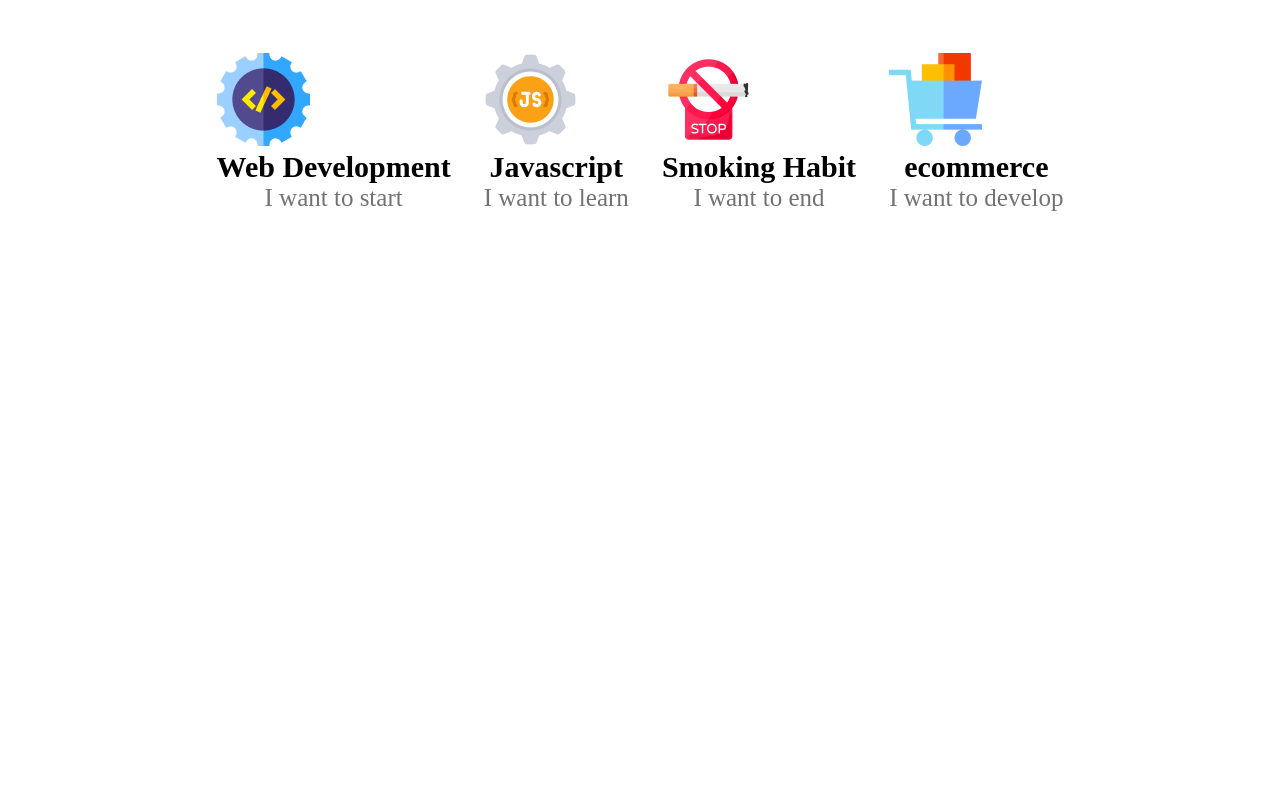
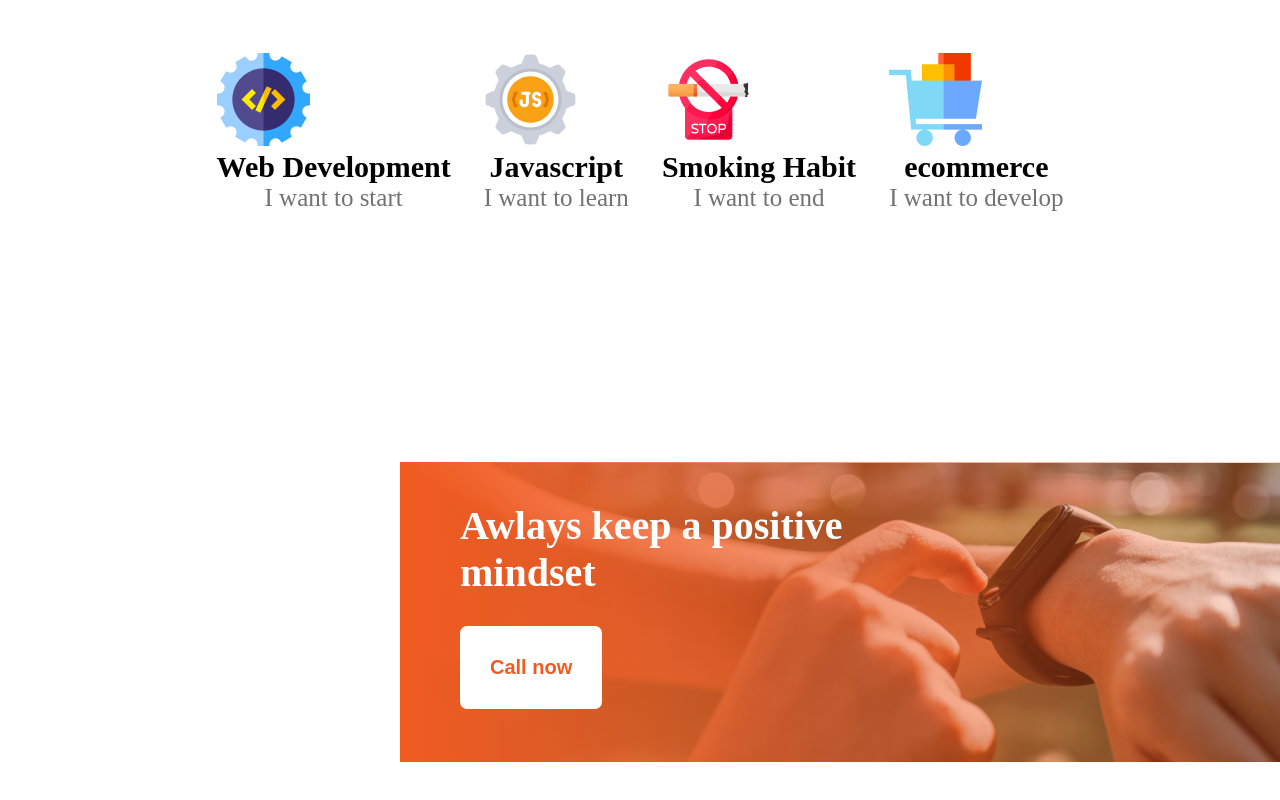
Before and after one commit to asikurofficial/New-Year-New-Me, a plain HTML site: page index.html in a window 1280 px wide. Shown: the part 2499-3299 px from the top of the page. Before the commit the page ends 2961 px from the top, so only its background shows below. Drawn offline with Linux system fonts and the light colour scheme.

Commit message:
contact section added

```diff
--- a/assets/css/style.css
+++ b/assets/css/style.css
@@ -75,6 +75,7 @@ header {
     font-weight: 400;
     line-height: 30px;
 }
+
 /* My Plans start */
 
 .my-plans-container h3 {
@@ -84,21 +85,53 @@ font-weight: 700;
     text-align: center;
     margin: 150px auto;
 }
-.my-plans{
+
+.my-plans {
     display: flex;
     justify-content: space-around;
     margin: 150px 200px 150px 200px;
 }
-.my-plans h4{
+
+.my-plans h4 {
     color #151414;
     text-align: center;
     font-size: 30px;
     font-weight: 700;
 }
-.my-plans p{
-    color:  #737272;
+
+.my-plans p {
+    color: #737272;
     text-align: center;
     font-size: 25px;
     font-weight: 500;
     margin-bottom: 100px;
 }
+
+/* contact starts */
+
+.Contact{
+    background: linear-gradient(90deg, #F15B22 0%, rgba(241, 91, 34, 0.00) 100%), url('../photos/watch.png');
+    width: 1140px;
+    height: 300px;
+    margin: 0px 200px 100px 400px;
+
+}
+.Contact h3{
+    color: #FFF;
+font-size: 40px;
+font-weight: 700;
+padding-left: 60px;
+padding-right: 600px;
+padding-top: 40px;
+}
+.contact-btn {
+    color: #F15B22;
+    text-align: right;
+    font-size: 20px;
+    font-weight: 600;
+    border-radius: 7px;
+    background: #FFF;
+    border: 0px;
+    padding: 30px;
+    margin: 30px 60px;
+}
--- a/index.html
+++ b/index.html
@@ -69,6 +69,10 @@
             </div>
         </div>
     </section>
+    <section class="Contact">
+        <h3>Awlays keep a positive mindset</h3>
+        <button class="contact-btn">Call now</button>
+    </section>
 </body>
 
 </html>
```
Lines whose indentation alone changed are shown as unchanged.
